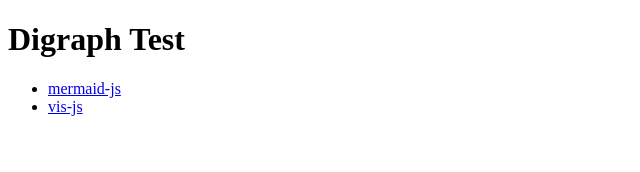
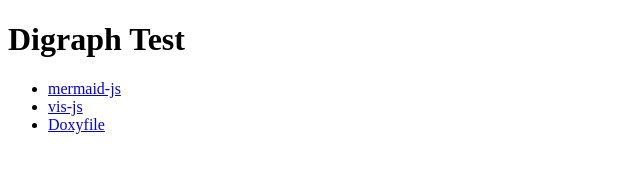
Before and after one commit to sg1u0/digraph, a plain HTML site: page index.html in a window 1280 px wide. Shown: the full height of the page, 0-640 px from the left. Drawn offline with Linux system fonts and the light colour scheme.

Commit message:
Doxyfileを追加

```diff
--- a/index.html
+++ b/index.html
@@ -13,6 +13,7 @@
 	<ul>
 	<li><a id="mermaid" href="./mermaid-js/digraph_mermaid.html">mermaid-js</a></li>
 	<li><a id="vis" href="./vis-js/digraph_vis.html">vis-js</a></li>
+	<li><a id="vis" href="./Doxyfile">Doxyfile</a></li>
 	</ul>
 </body>
 
```
Also changed, not shown: 1 other file.
